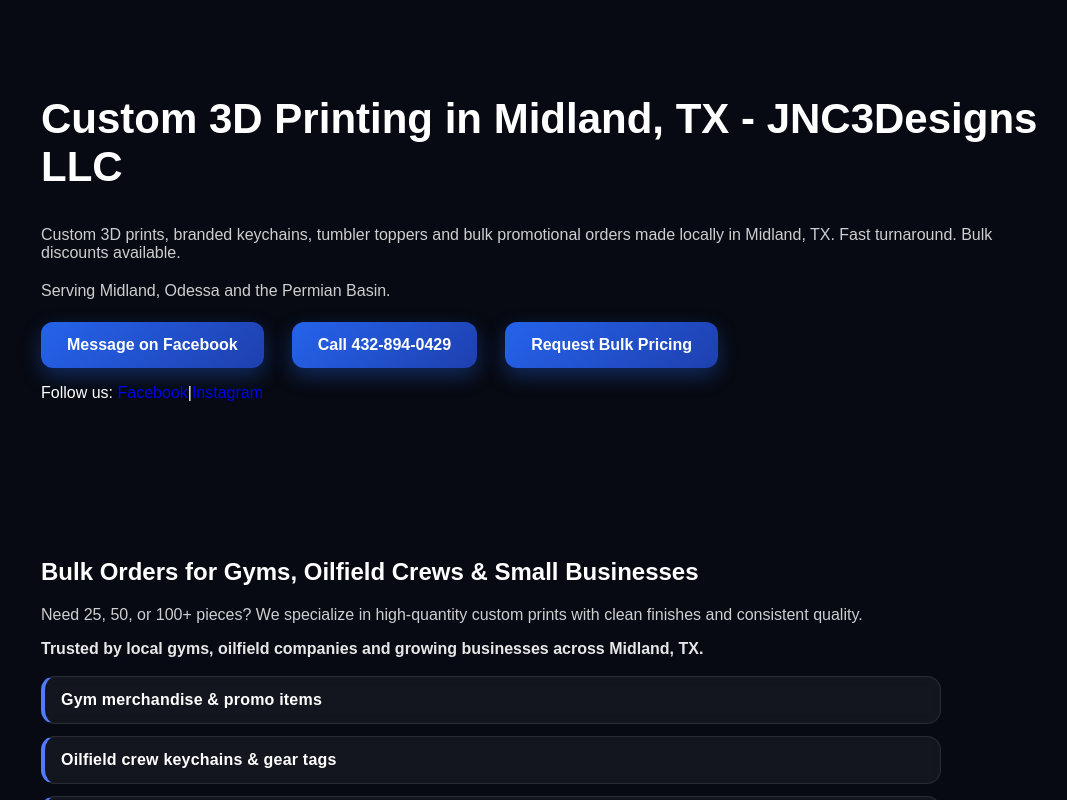
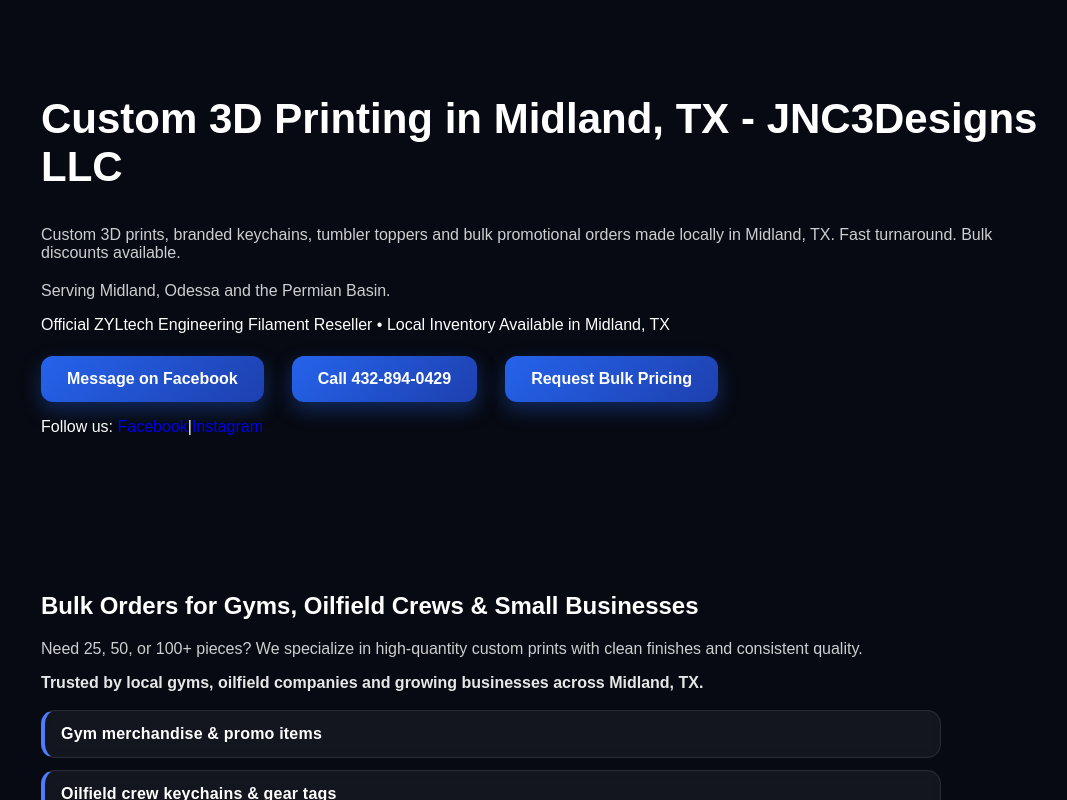
Before and after one commit to jnc3designs/jnc3designs-website, a Next.js app in the folder jnc3designs-premium/: page / in a window 1280 px wide. Shown: the top 800 px of the page, without its empty margins (99-1166 px from the left). Built offline with nearby package versions, Linux system fonts and the light colour scheme.

Commit message:
Update page.js

```diff
--- a/jnc3designs-premium/app/page.js
+++ b/jnc3designs-premium/app/page.js
@@ -11,6 +11,9 @@
 
 <p style={{ marginTop: "20px", opacity: 0.8 }}>
   Serving Midland, Odessa and the Permian Basin.
+</p>
+    <p className="hero-subnote">
+  Official ZYLtech Engineering Filament Reseller • Local Inventory Available in Midland, TX
 </p>
         <div className="hero-buttons">
 
```
